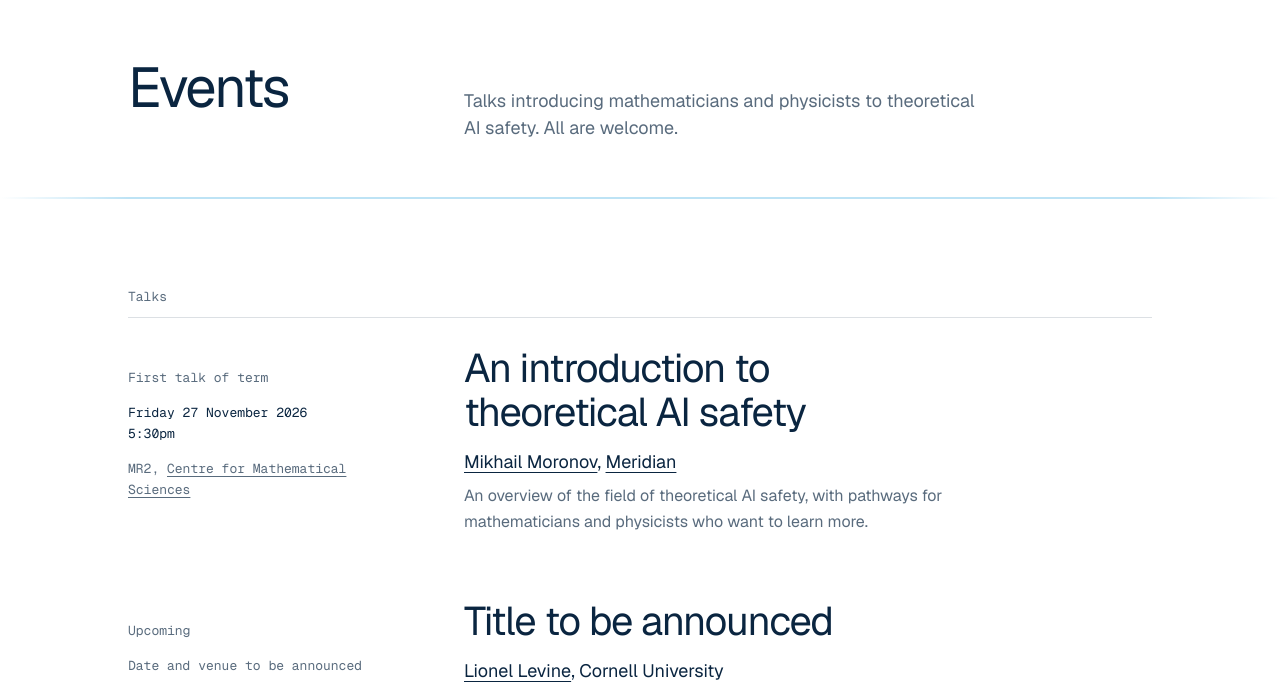
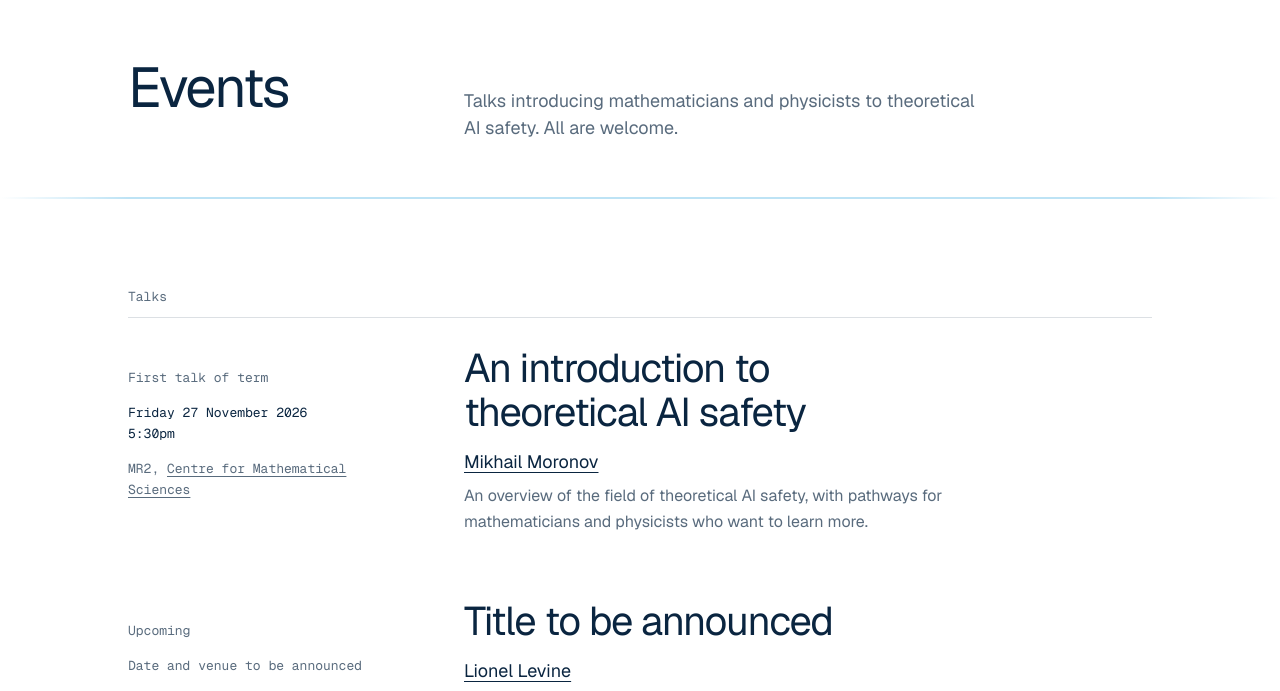
Before and after one commit to cat-alignment/website, a plain HTML site: page events/index.html in a window 1280 px wide. Shown: the part 83-774 px from the top of the page. Drawn offline with nearby package versions, Linux system fonts and the light colour scheme.

Commit message:
Removed speaker affiliations from events page

```diff
--- a/events/index.html
+++ b/events/index.html
@@ -63,7 +63,7 @@
         </div>
         <div class="row__body">
           <h3 class="row__title" id="moronov-title">An introduction to theoretical AI safety</h3>
-          <p class="row__sub"><a href="/people/#mikhail-moronov">Mikhail Moronov</a>, <a href="https://www.meridiancambridge.org/">Meridian</a></p>
+          <p class="row__sub"><a href="/people/#mikhail-moronov">Mikhail Moronov</a></p>
           <p>An overview of the field of theoretical AI safety, with pathways for mathematicians and physicists who want to learn more.</p>
         </div>
       </section>
@@ -75,7 +75,7 @@
         </div>
         <div class="row__body">
           <h3 class="row__title" id="levine-title">Title to be announced</h3>
-          <p class="row__sub"><a href="https://lionellevine.github.io/">Lionel Levine</a>, Cornell University</p>
+          <p class="row__sub"><a href="https://lionellevine.github.io/">Lionel Levine</a></p>
           <p>Details to follow. To hear when it is announced, <a href="/contact/">get in touch</a>.</p>
         </div>
       </section>
```
